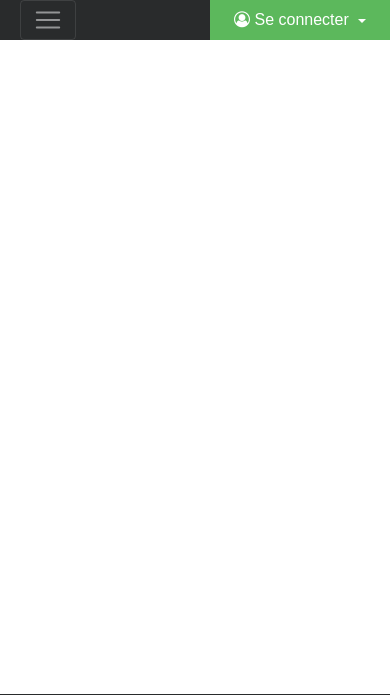
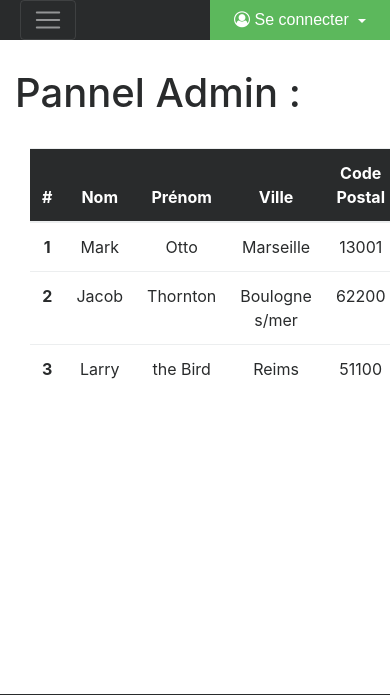
Before and after one commit to OnSouleveDesMeres/ProjectS2, a PHP site: page /panneladmin.html in a window 390 px wide. Shown: the top 695 px of the page. Run offline with PHP 8.4, Linux system fonts and the light colour scheme; some libraries are stand-ins or nearby versions.

Commit message:
Mise a jour CSS + Pannel admin

```diff
--- a/css/style-panneladmin.css
+++ b/css/style-panneladmin.css
@@ -43,6 +43,11 @@
     padding-bottom:0px;
     padding-left: 20px;
     line-height: 1,5px;
+    position: fixed;
+    left:0;
+    right:0;
+    top:0;
+    z-index: 1030
 }
 
 .navbar-toggler-right {
@@ -60,8 +65,6 @@
     margin-top: 5px;
 }
 
-/* Sticky footer styles
--------------------------------------------------- */
 html {
     position: relative;
     min-height: 100%;
@@ -76,8 +79,7 @@ body {
     position: absolute;
     bottom: 0;
     width: 100%;
-    /* Set the fixed height of the footer here */
-    line-height: 60px; /* Vertically center the text there */
+    line-height: 60px;
 }
 
 .card-header {
@@ -89,8 +91,7 @@ body {
         position: absolute;
         bottom: 0;
         width: 100%;
-        /* Set the fixed height of the footer here */
-        line-height: 30px; /* Vertically center the text there */
+        line-height: 30px;
     }
 }
 
@@ -106,11 +107,52 @@ body {
     padding: 0px;
 }
 
-.sidebar {
-    padding-left:0px;
-}
-
 .nav-pills .nav-link {
     border-top-left-radius: 0;
     border-bottom-left-radius: 0;
 }
+
+.sidebar {
+  position: fixed;
+  top: 51px;
+  bottom: 0;
+  left: 0;
+  overflow-x: hidden;
+  overflow-y: auto;
+  border-right: 1px solid #eee;
+}
+
+/* Sidebar navigation */
+.sidebar {
+  padding-left: 0;
+  padding-right: 0;
+}
+
+.sidebar .nav {
+  margin-bottom: 20px;
+}
+
+.sidebar .nav-item {
+  width: 100%;
+}
+
+.sidebar .nav-item + .nav-item {
+  margin-left: 0;
+}
+
+.sidebar {
+  border-radius: 0;
+}
+
+.placeholders {
+  padding-bottom: 3rem;
+}
+
+.placeholder img {
+  padding-top: 1.5rem;
+  padding-bottom: 1.5rem;
+}
+
+th {
+    text-align: center;
+}
--- a/panneladmin.html
+++ b/panneladmin.html
@@ -46,13 +46,19 @@
         <div class="row col-sm-12">
             <nav class="col-sm-3 col-md-2 hidden-xs-down bg-faded sidebar">
 
-                        <img src="img/noavatar.png" alt="photoprofil" class="img-circle img-thumbnail">
+                <div style="height:25px;"></div>
 
-                        <button type="button" class="btn btn-primary">Editer le profil</button>
+                <center><img src="img/noavatar.png"  alt="photoprofil" width="50%" class="img-circle">
+
+                    <div style="height:25px;"></div>
+
+                    <button type="button" class="btn btn-primary"><i class="fa fa-pencil" aria-hidden="true"></i> Éditer le profil</button></center>
+
+                <div style="height:25px;"></div>
 
                 <ul class="nav nav-pills flex-column">
                     <li class="nav-item">
-                                <a class="nav-link active" href="#">Lien 1</a>
+                        <a class="nav-link active" href="#recapeleves">Récapitulatif de vos élèves</a>
                     </li>
                     <li class="nav-item">
                         <a class="nav-link" href="#">Lien 2</a>
@@ -65,10 +71,52 @@
                     </li>
                 </ul>
             </nav>
+            <main class="col-sm-9 offset-sm-3 col-md-10 offset-md-2 pt-3">
+                <div style="height:55px;"></div>
+                <h1>Pannel Admin :</h1>
+
+                <div style="height:25px;"></div>
+
+                <section id="recapeleves" class="row text-center placeholders">
+                    <div class="offset-sm-1 col-sm-8 offset-sm-1 placeholder">
+                        <table class="table">
+                            <thead class="thead-inverse  text-center">
+                                <tr>
+                                    <th>#</th>
+                                    <th>Nom</th>
+                                    <th>Prénom</th>
+                                    <th>Ville</th>
+                                    <th>Code Postal</th>
+                                </tr>
+                            </thead>
+                            <tbody>
+                                <tr>
+                                    <th scope="row">1</th>
+                                    <td>Mark</td>
+                                    <td>Otto</td>
+                                    <td>Marseille</td>
+                                    <td>13001</td>
+                                </tr>
+                                <tr>
+                                    <th scope="row">2</th>
+                                    <td>Jacob</td>
+                                    <td>Thornton</td>
+                                    <td>Boulogne s/mer</td>
+                                    <td>62200</td>
+                                </tr>
+                                <tr>
+                                    <th scope="row">3</th>
+                                    <td>Larry</td>
+                                    <td>the Bird</td>
+                                    <td>Reims</td>
+                                    <td>51100</td>
+                                </tr>
+                            </tbody>
+                        </table>
                     </div>
-
-
-        <div class="col-md-12" style="height:50px;"></div>
+                </section>
+            </main>
+        </div>
 
         <footer class="footer footer-inverse bg-inverse text-muted">
             <div class="row">
```
Also changed, not shown: css/style-accueil.css (+2 -6 lines), img/noavatar.png (added). Lines whose indentation alone changed are shown as unchanged.
